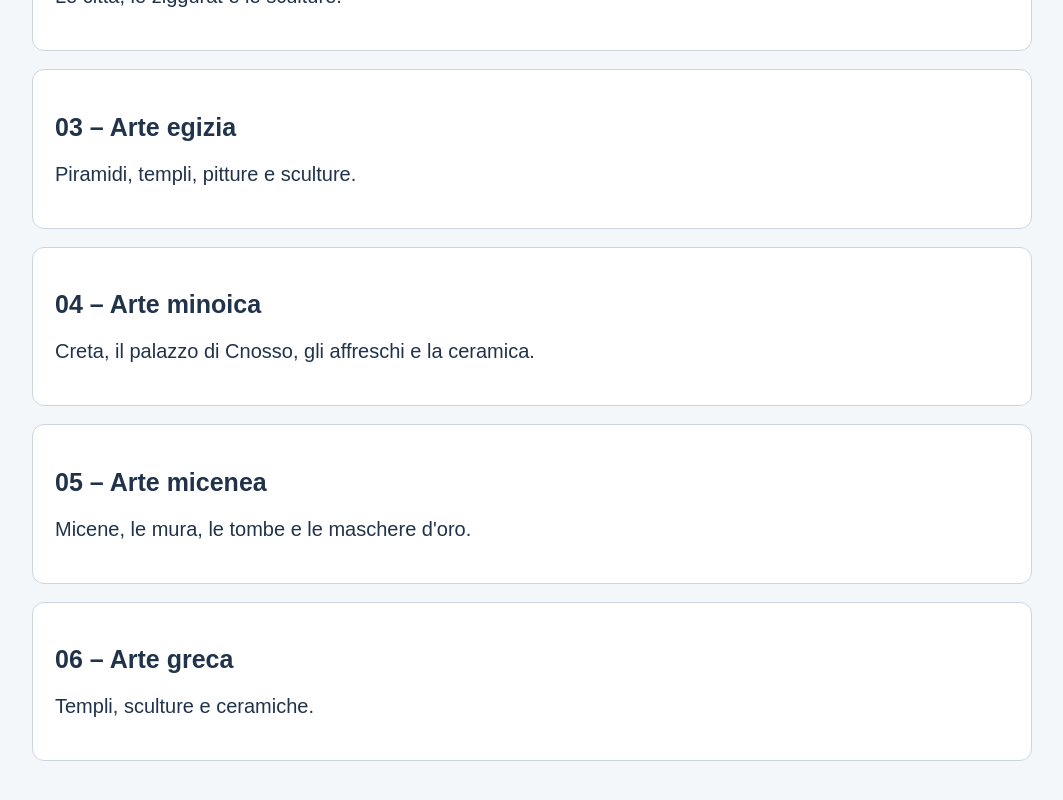
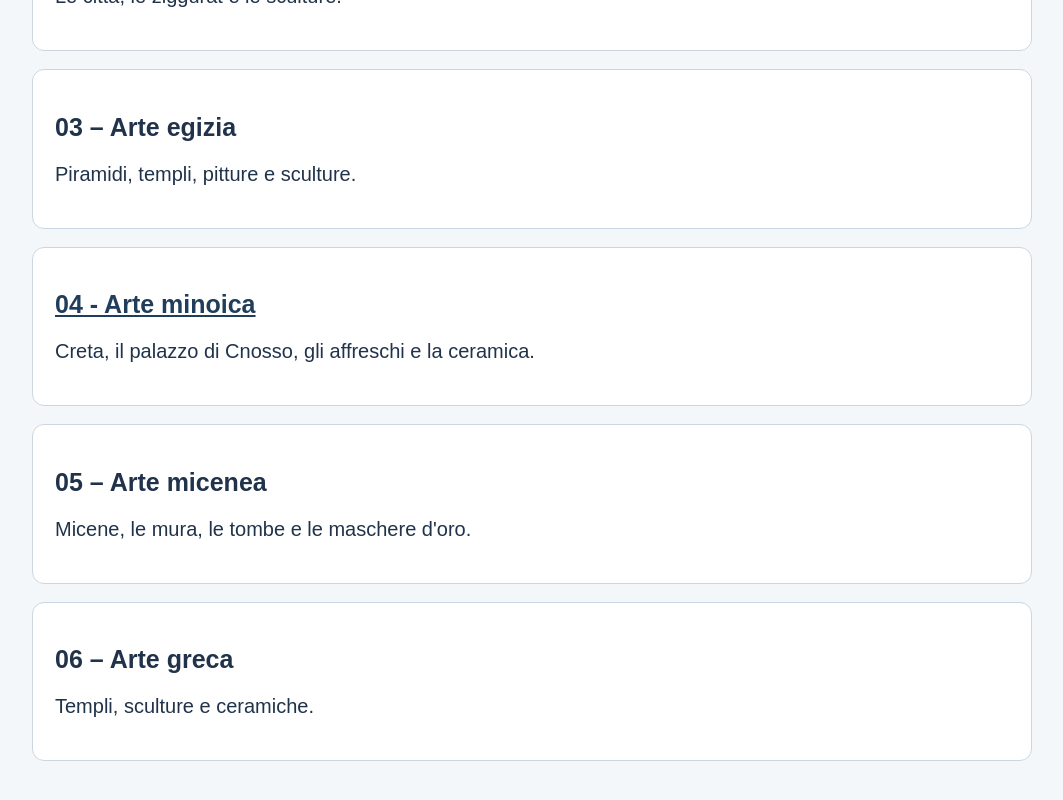
Before and after one commit to didattica-accessibile/lezioni-interattive, a plain HTML site: page storia-dell-arte.html in a window 1280 px wide. Shown: the part 636-1436 px from the top of the page, without its empty margins (108-1171 px from the left). Drawn offline with Linux system fonts and the light colour scheme.

Commit message:
Update section title to include hyperlink for Minoan art

```diff
--- a/storia-dell-arte.html
+++ b/storia-dell-arte.html
@@ -68,8 +68,7 @@ a {
 </section>
 
 <section class="unita">
-<h2>04 – Arte minoica</h2>
-<p>Creta, il palazzo di Cnosso, gli affreschi e la ceramica.</p>
+<h2><a href="Creta_interattiva.html">04 - Arte minoica</a></h2><p>Creta, il palazzo di Cnosso, gli affreschi e la ceramica.</p>
 </section>
 
 <section class="unita">
```
